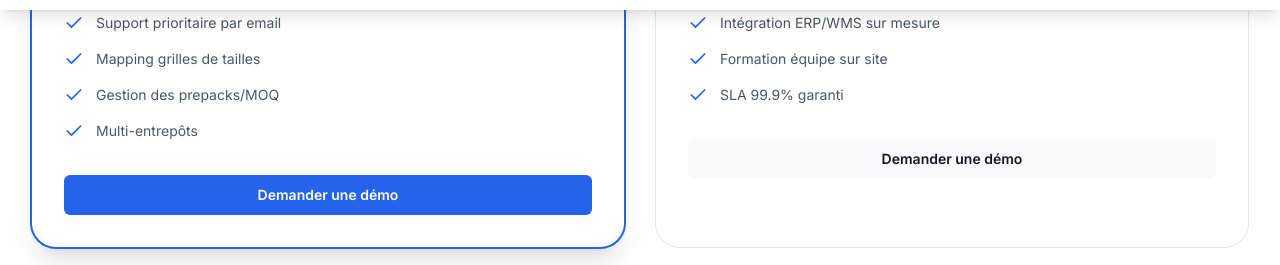
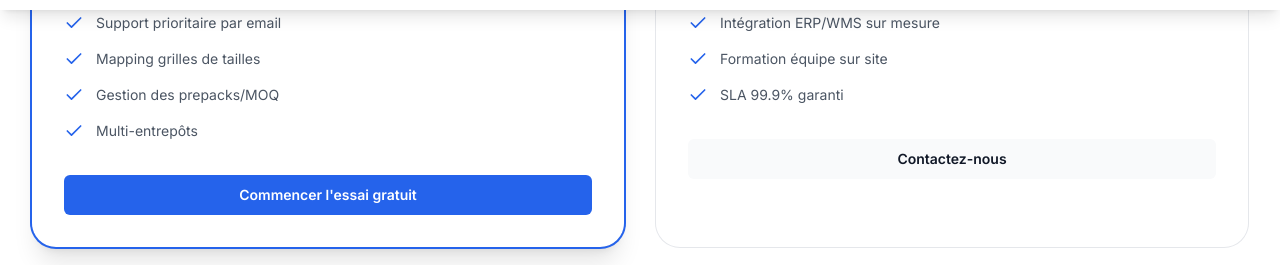
Before and after one commit to fred1433/sync-b2b-mode, a Next.js app: page /tarifs in a window 1280 px wide. Shown: the part 790-1055 px from the top of the page. Built offline with nearby package versions, Linux system fonts and the light colour scheme; no server answers.

Commit message:
UX: Meilleurs boutons CTA sur page tarifs
- Plan Tout Inclus: 'Commencer l'essai gratuit' (au lieu de 'Demander une démo')
- Plan Enterprise: 'Contactez-nous' (plus approprié pour du sur-mesure)
- Plus cohérent avec l'offre d'essai 14 jours

```diff
--- a/app/tarifs/page.tsx
+++ b/app/tarifs/page.tsx
@@ -106,7 +106,7 @@
                     : "bg-gray-50 text-gray-900 hover:bg-gray-100"
                 } focus-visible:outline focus-visible:outline-2 focus-visible:outline-offset-2 focus-visible:outline-blue-600`}
               >
-                Demander une démo
+                {plan.name === "Enterprise" ? "Contactez-nous" : "Commencer l'essai gratuit"}
               </Link>
             </div>
           ))}
```
